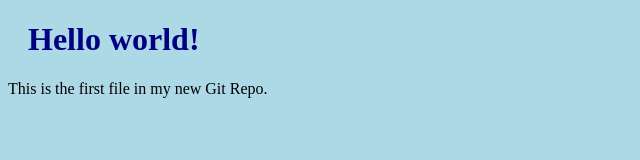
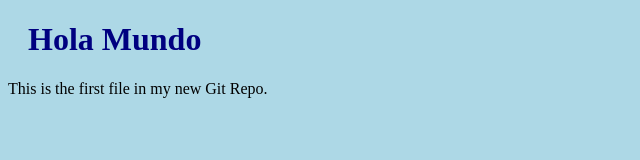
Before and after one commit to angelduarte22/miProyectoGit, a plain HTML site: page index.html in a window 1280 px wide. Shown: the whole page, without its empty margins (0-640 px from the left). Drawn offline with Linux system fonts and the light colour scheme.

Commit message:
modificado del h1 en el index

```diff
--- a/index.html
+++ b/index.html
@@ -6,7 +6,7 @@
 </head>
 <body>
 
-<h1>Hello world!</h1>
+<h1>Hola Mundo</h1>
 <p>This is the first file in my new Git Repo.</p>
 
 </body>
```
